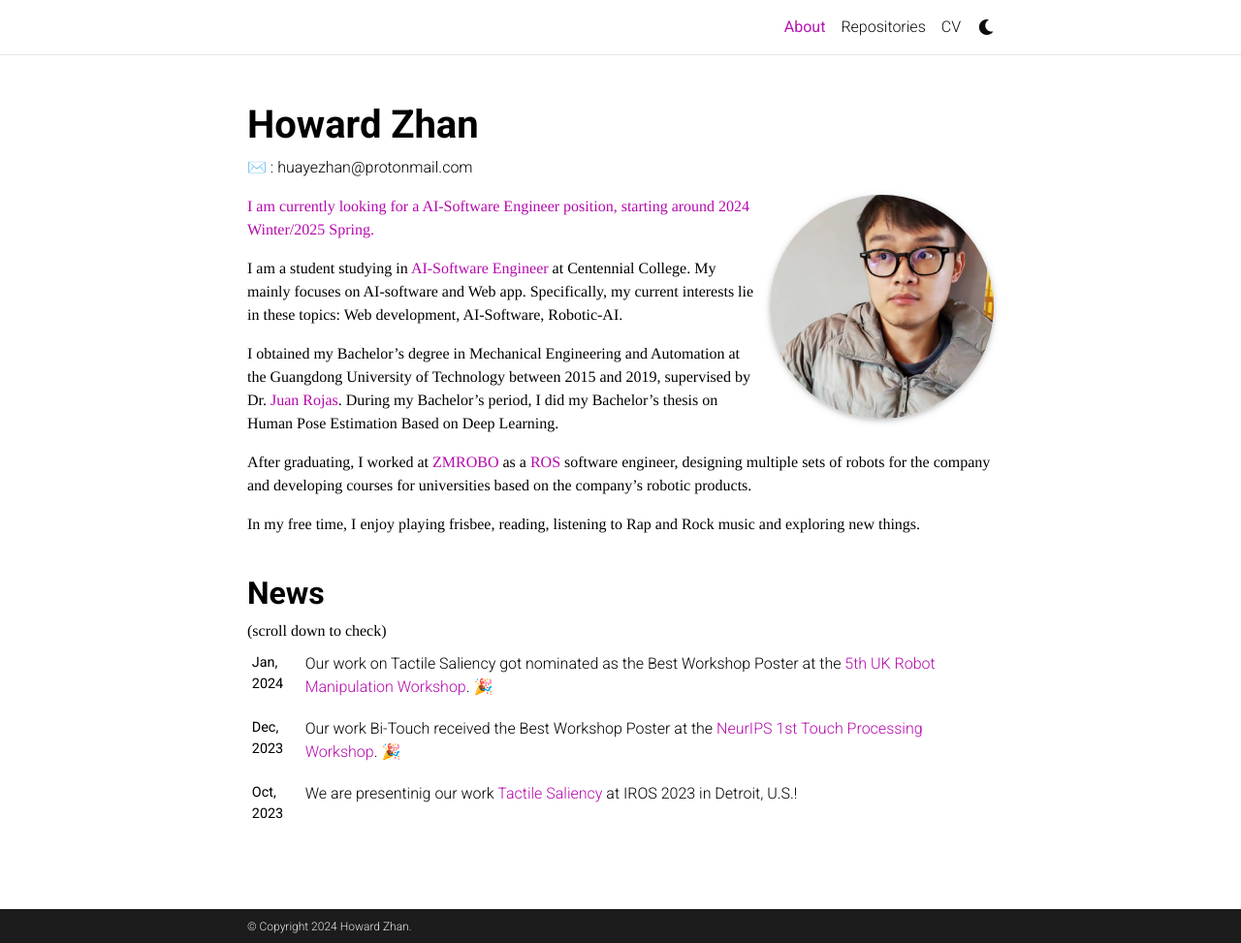
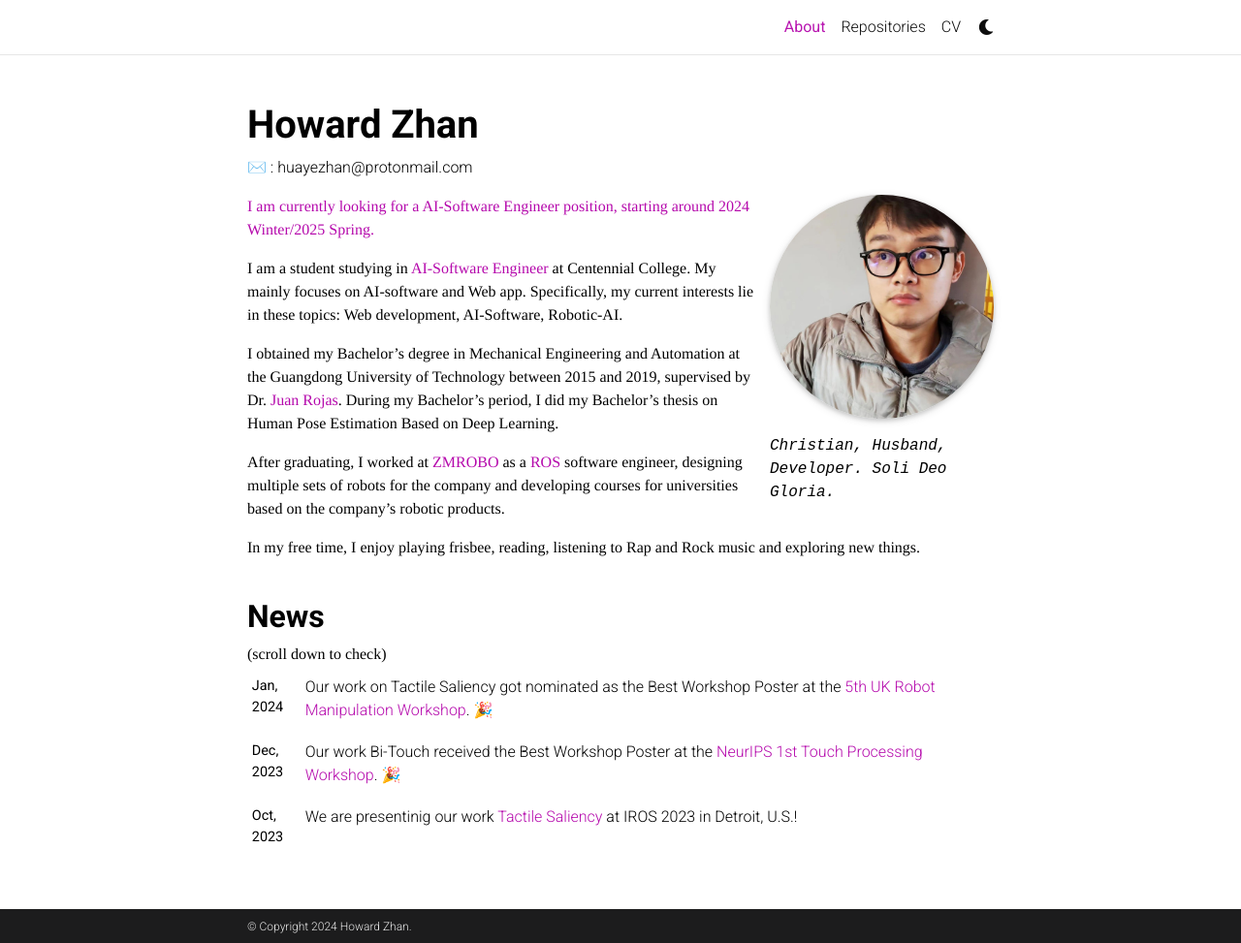
Before and after one commit to huayezhan/resume, a Jekyll site: the page built from _pages/about.md, in a window 1280 px wide and 973 px high. Shown: the whole window at 97% size. Built offline with Jekyll 4.4.1, drawn with Linux system fonts in a browser that asks for light colours; emoji names are drawn with the system emoji font; comment, search, counter and statistics services are not loaded; a style sheet for code colours, icons or effects is not loaded.

Commit message:
aboutpage-updated

```diff
--- a/_pages/about.md
+++ b/_pages/about.md
@@ -9,7 +9,7 @@ profile:
   align: right
   image: hz.jpg
   image_circular: True # crops the image to make it circular
-  address:
+  address: Christian, Husband, Developer. Soli Deo Gloria.
 
 
 news: true  # includes a list of news items
```
